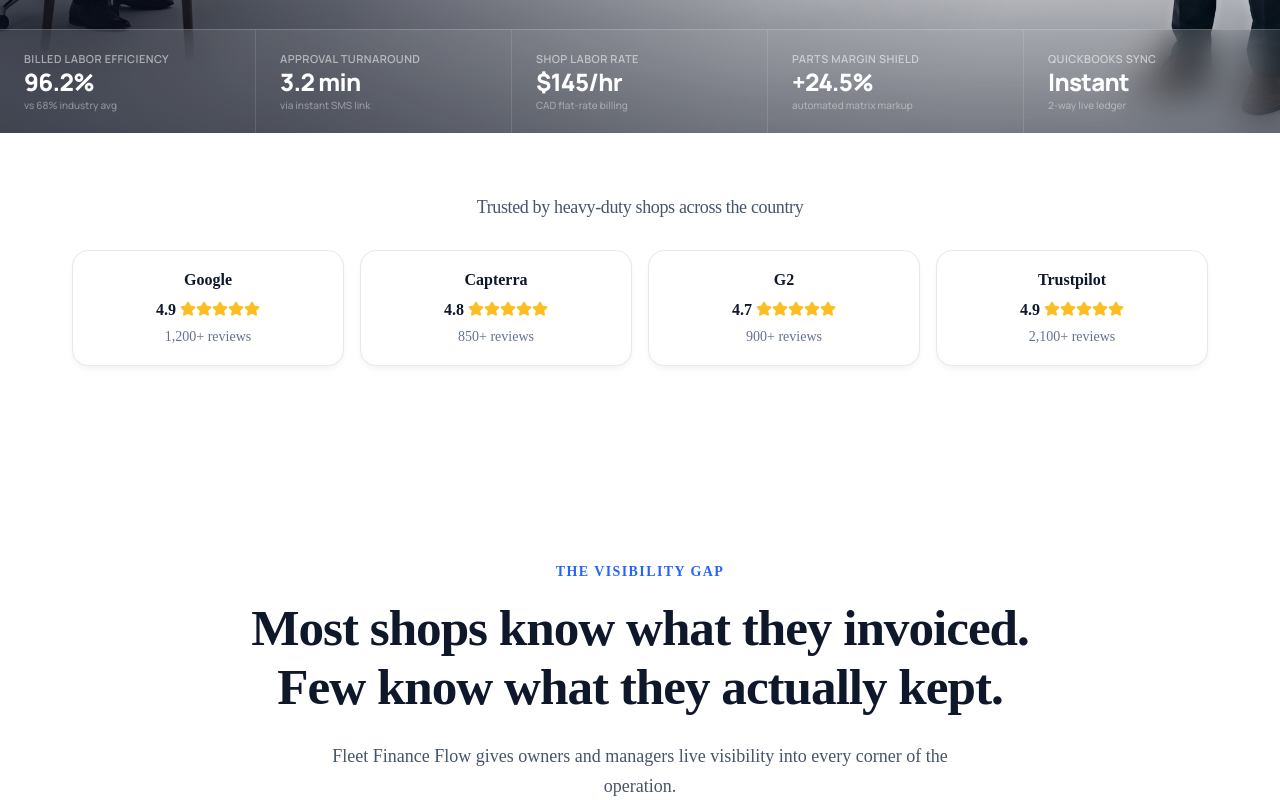
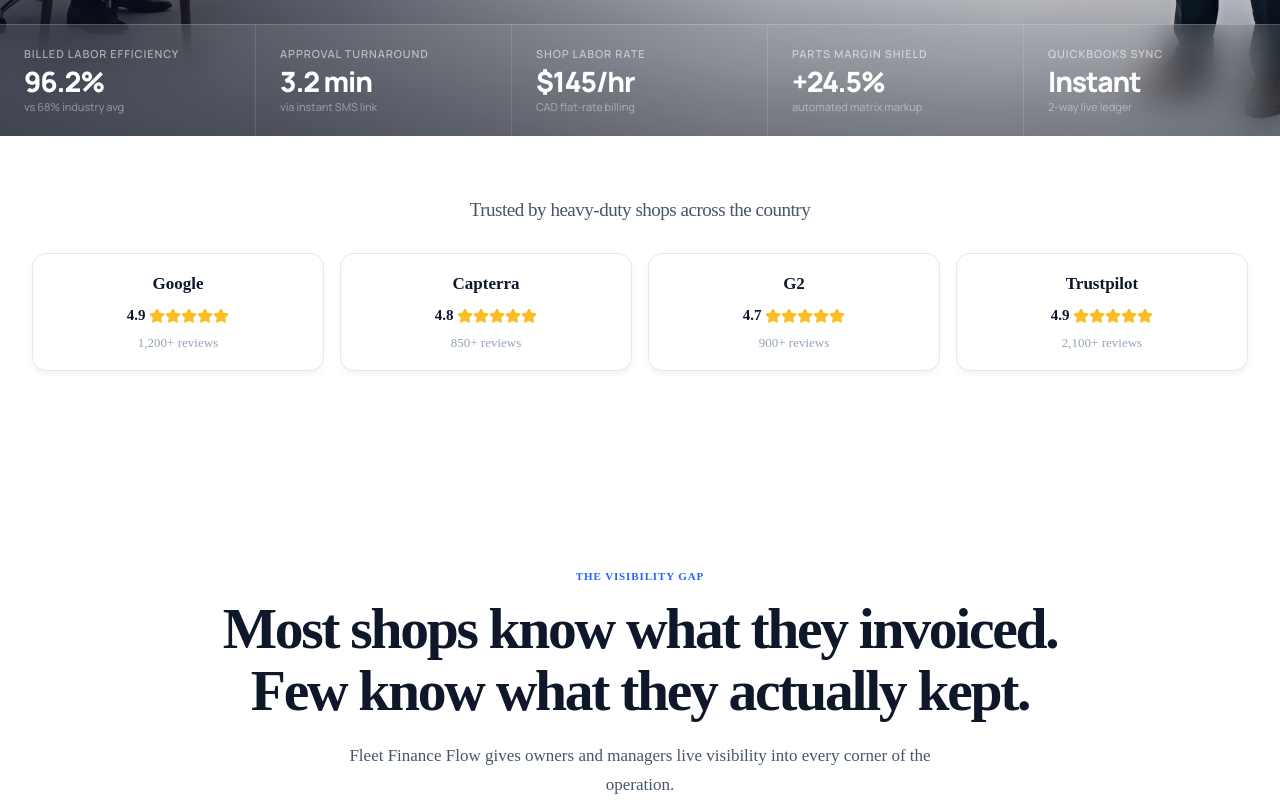
Before and after one commit to officialxairlive-hub/fleetfinanceflow, a Next.js app: page / in a window 1280 px wide. Shown: the part 720-1520 px from the top of the page. Built offline with nearby package versions, Linux system fonts and the light colour scheme.

Commit message:
feat(typography): modern type system — tighter tracking on headings, Inter body at 15px base, Manrope 800 for headings, fluid clamp scale, CSS variable tokens throughout

```diff
--- a/app/components/Hero.module.css
+++ b/app/components/Hero.module.css
@@ -72,30 +72,33 @@
 
 .eyebrow {
   display: inline-block;
-  font-size: 0.75rem;
+  font-family: var(--font-body);
+  font-size: var(--text-xs);
   font-weight: 700;
-  letter-spacing: 0.10em;
+  letter-spacing: var(--tracking-wider);
   text-transform: uppercase;
-  color: rgba(255, 255, 255, 0.65);
+  color: rgba(255, 255, 255, 0.60);
   margin: 0 0 1rem;
 }
 
 .headline {
-  font-size: clamp(2.4rem, 5.5vw, 4.25rem);
+  font-family: var(--font-heading);
+  font-size: var(--text-6xl);
   font-weight: 800;
-  letter-spacing: -0.035em;
-  line-height: 1.1;
+  letter-spacing: var(--tracking-tight);
+  line-height: var(--leading-tight);
   color: #FFFFFF;
-  margin: 0 0 1.5rem;
+  margin: 0 0 1.25rem;
 }
 
 .subline {
-  font-size: clamp(1rem, 1.8vw, 1.125rem);
-  line-height: 1.65;
-  color: rgba(255, 255, 255, 0.78);
+  font-family: var(--font-body);
+  font-size: var(--text-md);
+  line-height: var(--leading-relaxed);
+  color: rgba(255, 255, 255, 0.72);
   font-weight: 400;
   max-width: 520px;
-  margin: 0 0 2.25rem;
+  margin: 0 0 2rem;
 }
 
 /* ── CTA Buttons ── */
@@ -208,25 +211,29 @@
 }
 
 .ribbonLabel {
-  font-size: 0.6875rem;
+  font-family: var(--font-body);
+  font-size: var(--text-xs);
   font-weight: 600;
   color: rgba(255, 255, 255, 0.55);
   text-transform: uppercase;
-  letter-spacing: 0.04em;
+  letter-spacing: var(--tracking-wider);
 }
 
 .ribbonValue {
-  font-size: 1.5rem;
+  font-family: var(--font-heading);
+  font-size: 1.75rem;
   font-weight: 800;
   color: #FFFFFF;
-  letter-spacing: -0.03em;
+  letter-spacing: var(--tracking-tight);
   line-height: 1;
 }
 
 .ribbonSub {
-  font-size: 0.625rem;
-  color: rgba(255, 255, 255, 0.40);
+  font-family: var(--font-body);
+  font-size: var(--text-xs);
+  color: rgba(255, 255, 255, 0.38);
   font-weight: 500;
+  letter-spacing: var(--tracking-normal);
 }
 
 /* ──────────────────────────────────────────────────────
--- a/app/globals.css
+++ b/app/globals.css
@@ -1,87 +1,117 @@
 /* ============================================
    FLEET FINANCE FLOW — Design System
-   Swiss-Minimalist · Dark Theme
+   Modern · Clean · Precise Typography
    ============================================ */
+
+@import url('https://fonts.googleapis.com/css2?family=Inter:wght@400;500;600;700&family=Manrope:wght@400;500;600;700;800&display=swap');
 
 /* --- CSS Variables / Design Tokens --- */
 :root {
   /* Brand Colors */
-  --color-primary: #2563FF;
-  --color-primary-hover: #1d4fd8;
-  --color-primary-light: rgba(37, 99, 255, 0.12);
-  --color-primary-glow: rgba(37, 99, 255, 0.25);
+  --color-primary:       #2563FF;
+  --color-primary-hover: #1D4ED8;
+  --color-primary-light: rgba(37, 99, 255, 0.10);
+  --color-primary-glow:  rgba(37, 99, 255, 0.20);
 
-  /* Neutrals - Light Theme */
-  --color-bg: #FFFFFF;
-  --color-surface: #F8F9FA;
-  --color-surface-hover: #F1F5F9;
-  --color-border: #E2E8F0;
-  --color-border-light: rgba(0, 0, 0, 0.06);
-  --color-white: #FFFFFF;
-  --color-text: #0F172A;
+  /* Neutrals */
+  --color-bg:             #FFFFFF;
+  --color-surface:        #F8FAFC;
+  --color-surface-hover:  #F1F5F9;
+  --color-border:         #E2E8F0;
+  --color-border-strong:  #CBD5E1;
+  --color-white:          #FFFFFF;
+  --color-text:           #0F172A;
   --color-text-secondary: #475569;
-  --color-text-muted: #64748B;
+  --color-text-muted:     #94A3B8;
 
-  /* Gradients */
-  --gradient-hero: radial-gradient(ellipse 80% 60% at 50% -10%, rgba(37, 99, 255, 0.08), transparent);
-  --gradient-card: linear-gradient(135deg, #FFFFFF 0%, #F8F9FA 100%);
-  --gradient-cta: linear-gradient(135deg, var(--color-primary) 0%, #1a4fd4 100%);
+  /* Typography — Font stacks */
+  --font-heading: var(--font-manrope), 'Manrope', system-ui, -apple-system, sans-serif;
+  --font-body:    var(--font-inter),   'Inter',   system-ui, -apple-system, sans-serif;
 
-  /* Typography */
-  --font-heading: var(--font-manrope), 'Manrope', system-ui, -apple-system, sans-serif;
-  --font-body: var(--font-inter), 'Inter', system-ui, -apple-system, sans-serif;
+  /* Type Scale — fluid, modern proportions */
+  --text-xs:   0.6875rem;   /* 11px  */
+  --text-sm:   0.8125rem;   /* 13px  */
+  --text-base: 0.9375rem;   /* 15px — slightly tighter base */
+  --text-md:   1.0625rem;   /* 17px  */
+  --text-lg:   1.1875rem;   /* 19px  */
+  --text-xl:   1.375rem;    /* 22px  */
+  --text-2xl:  1.625rem;    /* 26px  */
+  --text-3xl:  clamp(1.75rem, 2.8vw, 2.25rem);
+  --text-4xl:  clamp(2.25rem, 3.5vw, 3rem);
+  --text-5xl:  clamp(2.75rem, 4.5vw, 4rem);
+  --text-6xl:  clamp(3.25rem, 5.5vw, 5rem);
 
-  /* Font Sizes — Fluid */
-  --text-xs: 0.75rem;
-  --text-sm: 0.875rem;
-  --text-base: 1rem;
-  --text-lg: 1.125rem;
-  --text-xl: 1.25rem;
-  --text-2xl: 1.5rem;
-  --text-3xl: clamp(1.75rem, 2.5vw, 2rem);
-  --text-4xl: clamp(2rem, 3vw, 2.5rem);
-  --text-5xl: clamp(2.5rem, 4vw, 3.5rem);
-  --text-6xl: clamp(3rem, 5vw, 4.5rem);
+  /* Line heights — tighter for headings, comfortable for body */
+  --leading-tight:  1.08;
+  --leading-snug:   1.2;
+  --leading-normal: 1.5;
+  --leading-relaxed:1.7;
+
+  /* Letter spacing */
+  --tracking-tight:  -0.04em;
+  --tracking-snug:   -0.025em;
+  --tracking-normal: -0.01em;
+  --tracking-wide:   0.04em;
+  --tracking-wider:  0.08em;
 
   /* Spacing */
-  --space-xs: 0.25rem;
-  --space-sm: 0.5rem;
-  --space-md: 1rem;
-  --space-lg: 1.5rem;
-  --space-xl: 2rem;
-  --space-2xl: 3rem;
-  --space-3xl: 4rem;
-  --space-4xl: 6rem;
-  --space-5xl: 8rem;
+  --space-1:  0.25rem;
+  --space-2:  0.5rem;
+  --space-3:  0.75rem;
+  --space-4:  1rem;
+  --space-5:  1.25rem;
+  --space-6:  1.5rem;
+  --space-8:  2rem;
+  --space-10: 2.5rem;
+  --space-12: 3rem;
+  --space-16: 4rem;
+  --space-20: 5rem;
+  --space-24: 6rem;
+  --space-32: 8rem;
 
-  /* Borders */
+  /* Keep legacy spacing aliases for backwards compatibility */
+  --space-xs:  var(--space-1);
+  --space-sm:  var(--space-2);
+  --space-md:  var(--space-4);
+  --space-lg:  var(--space-6);
+  --space-xl:  var(--space-8);
+  --space-2xl: var(--space-12);
+  --space-3xl: var(--space-16);
+  --space-4xl: var(--space-24);
+  --space-5xl: var(--space-32);
+
+  /* Border Radius */
+  --radius-xs: 4px;
   --radius-sm: 6px;
   --radius-md: 10px;
-  --radius-lg: 16px;
-  --radius-xl: 24px;
+  --radius-lg: 14px;
+  --radius-xl: 20px;
+  --radius-2xl:28px;
   --radius-full: 9999px;
 
   /* Shadows */
-  --shadow-sm: 0 1px 2px rgba(0, 0, 0, 0.3);
-  --shadow-md: 0 4px 12px rgba(0, 0, 0, 0.4);
-  --shadow-lg: 0 8px 30px rgba(0, 0, 0, 0.5);
-  --shadow-glow: 0 0 40px rgba(37, 99, 255, 0.15);
+  --shadow-xs:  0 1px 2px rgba(0,0,0,0.05);
+  --shadow-sm:  0 1px 3px rgba(0,0,0,0.07), 0 1px 2px rgba(0,0,0,0.04);
+  --shadow-md:  0 4px 12px rgba(0,0,0,0.07), 0 2px 4px rgba(0,0,0,0.04);
+  --shadow-lg:  0 12px 32px rgba(0,0,0,0.08), 0 4px 8px rgba(0,0,0,0.04);
+  --shadow-xl:  0 24px 56px rgba(0,0,0,0.10), 0 8px 16px rgba(0,0,0,0.05);
 
   /* Transitions */
-  --transition-fast: 150ms cubic-bezier(0.4, 0, 0.2, 1);
-  --transition-base: 250ms cubic-bezier(0.4, 0, 0.2, 1);
-  --transition-slow: 400ms cubic-bezier(0.4, 0, 0.2, 1);
+  --ease-out:  cubic-bezier(0.16, 1, 0.3, 1);
+  --ease-in:   cubic-bezier(0.4, 0, 1, 1);
+  --ease-inout:cubic-bezier(0.4, 0, 0.2, 1);
+  --transition-fast:  150ms var(--ease-out);
+  --transition-base:  220ms var(--ease-out);
+  --transition-slow:  380ms var(--ease-out);
 
   /* Layout */
-  --max-width: 1200px;
-  --max-width-narrow: 800px;
-  --navbar-height: 72px;
+  --max-width:        1280px;
+  --max-width-narrow: 820px;
+  --navbar-height:    60px;
 }
 
-/* --- Reset --- */
-*,
-*::before,
-*::after {
+/* --- Global Reset --- */
+*, *::before, *::after {
   box-sizing: border-box;
   margin: 0;
   padding: 0;
@@ -89,18 +119,21 @@
 
 html {
   scroll-behavior: smooth;
+  font-size: 16px;
   -webkit-font-smoothing: antialiased;
   -moz-osx-font-smoothing: grayscale;
   text-rendering: optimizeLegibility;
+  -webkit-text-size-adjust: 100%;
 }
 
 body {
   font-family: var(--font-body);
   font-size: var(--text-base);
-  line-height: 1.6;
+  line-height: var(--leading-relaxed);
   color: var(--color-text);
   background-color: var(--color-bg);
   overflow-x: hidden;
+  font-feature-settings: "kern" 1, "liga" 1, "calt" 1;
 }
 
 img, video {
@@ -121,181 +154,176 @@ button {
   background: none;
 }
 
-ul, ol {
-  list-style: none;
-}
+ul, ol { list-style: none; }
 
+/* --- Heading Defaults --- */
 h1, h2, h3, h4, h5, h6 {
   font-family: var(--font-heading);
-  font-weight: 700;
-  line-height: 1.15;
-  letter-spacing: -0.02em;
+  font-weight: 800;
+  line-height: var(--leading-tight);
+  letter-spacing: var(--tracking-tight);
   color: var(--color-text);
 }
 
+h1 { font-size: var(--text-6xl); }
+h2 { font-size: var(--text-5xl); font-weight: 800; letter-spacing: var(--tracking-snug); }
+h3 { font-size: var(--text-2xl); font-weight: 700; letter-spacing: var(--tracking-snug); }
+h4 { font-size: var(--text-xl);  font-weight: 700; }
+h5 { font-size: var(--text-lg);  font-weight: 600; letter-spacing: var(--tracking-normal); }
+h6 { font-size: var(--text-base);font-weight: 600; letter-spacing: var(--tracking-normal); }
+
 p {
+  font-family: var(--font-body);
+  font-size: var(--text-base);
   color: var(--color-text-secondary);
-  line-height: 1.7;
+  line-height: var(--leading-relaxed);
 }
 
-/* --- Utility Classes --- */
+/* --- Layout Utilities --- */
 .container {
   width: 100%;
   max-width: var(--max-width);
   margin: 0 auto;
-  padding: 0 var(--space-xl);
+  padding: 0 var(--space-8);
 }
 
 .container-narrow {
   width: 100%;
   max-width: var(--max-width-narrow);
   margin: 0 auto;
-  padding: 0 var(--space-xl);
+  padding: 0 var(--space-8);
 }
 
 .section {
-  padding: var(--space-5xl) 0;
+  padding: var(--space-32) 0;
   position: relative;
 }
 
+/* --- Typography Utilities --- */
 .section-label {
   font-family: var(--font-body);
-  font-size: var(--text-sm);
-  font-weight: 600;
+  font-size: var(--text-xs);
+  font-weight: 700;
   text-transform: uppercase;
-  letter-spacing: 0.1em;
+  letter-spacing: var(--tracking-wider);
   color: var(--color-primary);
-  margin-bottom: var(--space-md);
+  margin-bottom: var(--space-3);
   display: inline-block;
 }
 
 .section-title {
+  font-family: var(--font-heading);
   font-size: var(--text-5xl);
-  margin-bottom: var(--space-lg);
+  font-weight: 800;
+  letter-spacing: var(--tracking-tight);
+  line-height: var(--leading-tight);
+  color: var(--color-text);
+  margin-bottom: var(--space-5);
 }
 
 .section-subtitle {
-  font-size: var(--text-lg);
+  font-family: var(--font-body);
+  font-size: var(--text-md);
+  font-weight: 400;
   color: var(--color-text-secondary);
-  max-width: 640px;
-  line-height: 1.7;
+  max-width: 600px;
+  line-height: var(--leading-relaxed);
 }
 
 .section-header {
   text-align: center;
-  margin-bottom: var(--space-4xl);
+  margin-bottom: var(--space-16);
 }
 
 .section-header .section-subtitle {
   margin: 0 auto;
 }
 
-/* Buttons */
+/* --- Buttons --- */
 .btn {
   display: inline-flex;
   align-items: center;
   justify-content: center;
-  gap: var(--space-sm);
+  gap: var(--space-2);
   font-family: var(--font-body);
   font-size: var(--text-sm);
   font-weight: 600;
-  padding: 14px 28px;
+  letter-spacing: -0.005em;
+  padding: 11px 22px;
   border-radius: var(--radius-md);
   transition: all var(--transition-base);
   white-space: nowrap;
   position: relative;
   overflow: hidden;
+  line-height: 1;
 }
 
 .btn-primary {
   background: var(--color-primary);
-  color: var(--color-white);
-  box-shadow: 0 0 20px rgba(37, 99, 255, 0.3);
+  color: #FFFFFF;
+  box-shadow: 0 1px 0 rgba(0,0,0,0.08), 0 0 0 1px rgba(37,99,255,0.9), 0 4px 16px rgba(37,99,255,0.28);
 }
 
 .btn-primary:hover {
   background: var(--color-primary-hover);
-  box-shadow: 0 0 30px rgba(37, 99, 255, 0.4);
+  box-shadow: 0 1px 0 rgba(0,0,0,0.08), 0 0 0 1px rgba(29,78,216,0.9), 0 6px 20px rgba(37,99,255,0.38);
   transform: translateY(-1px);
 }
 
 .btn-outline {
-  background: transparent;
+  background: var(--color-bg);
   color: var(--color-text);
   border: 1px solid var(--color-border);
+  box-shadow: var(--shadow-xs);
 }
 
 .btn-outline:hover {
-  border-color: var(--color-text-secondary);
-  background: rgba(0, 0, 0, 0.03);
+  border-color: var(--color-border-strong);
+  background: var(--color-surface);
   transform: translateY(-1px);
 }
 
 .btn-lg {
-  padding: 16px 36px;
   font-size: var(--text-base);
-  border-radius: var(--radius-md);
+  padding: 14px 28px;
+  border-radius: var(--radius-lg);
+  gap: var(--space-2);
 }
 
-/* Divider */
-.divider {
-  width: 100%;
-  height: 1px;
-  background: var(--color-border);
-}
-
-/* Grid backgrounds */
+/* --- Grid Background --- */
 .grid-bg {
   position: absolute;
   inset: 0;
   background-image:
-    linear-gradient(rgba(0, 0, 0, 0.04) 1px, transparent 1px),
-    linear-gradient(90deg, rgba(0, 0, 0, 0.04) 1px, transparent 1px);
-  background-size: 60px 60px;
+    linear-gradient(rgba(0,0,0,0.035) 1px, transparent 1px),
+    linear-gradient(90deg, rgba(0,0,0,0.035) 1px, transparent 1px);
+  background-size: 64px 64px;
   pointer-events: none;
 }
 
-/* Selection */
+/* --- Selection --- */
 ::selection {
   background: var(--color-primary);
-  color: var(--color-white);
+  color: #FFFFFF;
 }
 
-/* Scrollbar */
-::-webkit-scrollbar {
-  width: 8px;
+/* --- Scrollbar --- */
+::-webkit-scrollbar        { width: 6px; }
+::-webkit-scrollbar-track  { background: var(--color-bg); }
+::-webkit-scrollbar-thumb  { background: var(--color-border); border-radius: var(--radius-full); }
+::-webkit-scrollbar-thumb:hover { background: var(--color-text-muted); }
+
+/* --- Responsive Container & Section Padding --- */
+@media (max-width: 1024px) {
+  .container, .container-narrow { padding: 0 var(--space-6); }
+  .section { padding: var(--space-24) 0; }
 }
 
-::-webkit-scrollbar-track {
-  background: var(--color-bg);
+@media (max-width: 640px) {
+  .container, .container-narrow { padding: 0 var(--space-4); }
+  .section { padding: var(--space-16) 0; }
+  h1 { font-size: clamp(2rem, 9vw, 3rem); }
+  h2 { font-size: clamp(1.75rem, 7vw, 2.5rem); }
+  h3 { font-size: clamp(1.25rem, 5vw, 1.625rem); }
+  .btn-lg { padding: 13px 22px; font-size: var(--text-sm); }
 }
-
-::-webkit-scrollbar-thumb {
-  background: var(--color-border);
-  border-radius: var(--radius-full);
-}
-
-::-webkit-scrollbar-thumb:hover {
-  background: var(--color-text-muted);
-}
-
-/* --- Responsive --- */
-@media (max-width: 768px) {
-  .container {
-    padding: 0 var(--space-lg);
-  }
-
-  .section {
-    padding: var(--space-4xl) 0;
-  }
-}
-
-@media (max-width: 480px) {
-  .container {
-    padding: 0 var(--space-md);
-  }
-
-  .section {
-    padding: var(--space-3xl) 0;
-  }
-}
```
Also changed, not shown: app/components/Navbar.module.css (+5 -3 lines).
